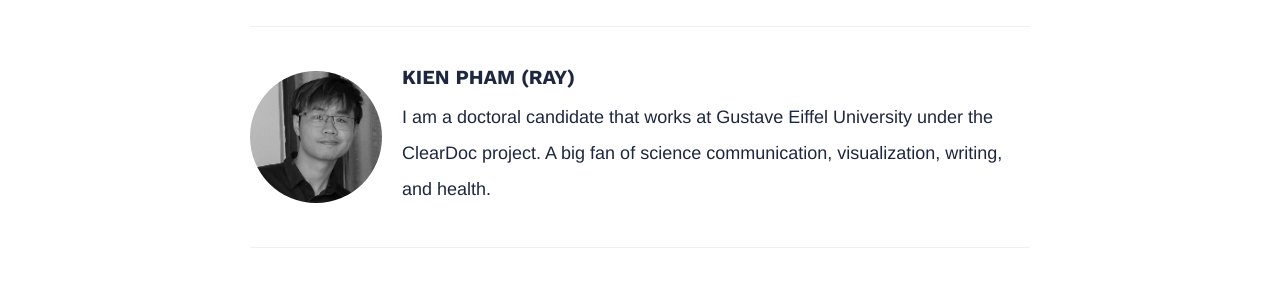
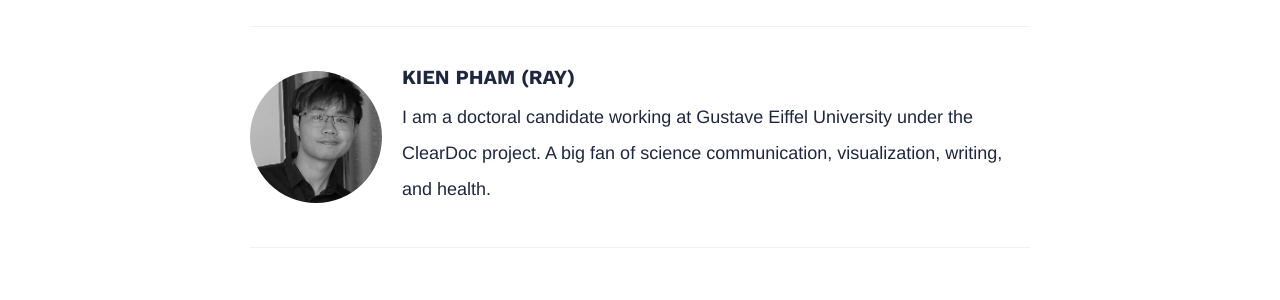
Before and after one commit to ray-ers/ray-ers.github.io, a Jekyll site: the page built from _posts/2022-08-01-TaiwanICDF.md, in a window 1280 px wide and 900 px high, scrolled down 2123 px. Shown: the part 153-453 px from the top of the window. Built offline with Jekyll 4.4.1, drawn with Linux system fonts in a browser that asks for light colours; nearby versions of some CDN libraries.

Commit message:
Update _config.yml

```diff
--- a/_config.yml
+++ b/_config.yml
@@ -10,7 +10,7 @@ url: "https://joseph-jekyll.netlify.app" # the base hostname & protocol for your
 # Author Settings
 author:
   name: Kien Pham (Ray)
-  bio: I am a doctoral candidate that works at Gustave Eiffel University under the ClearDoc project. A big fan of science communication, visualization, writing, and health.
+  bio: I am a doctoral candidate working at Gustave Eiffel University under the ClearDoc project. A big fan of science communication, visualization, writing, and health.
   avatar: '/images/Author.jpg'
 
 social:
```
